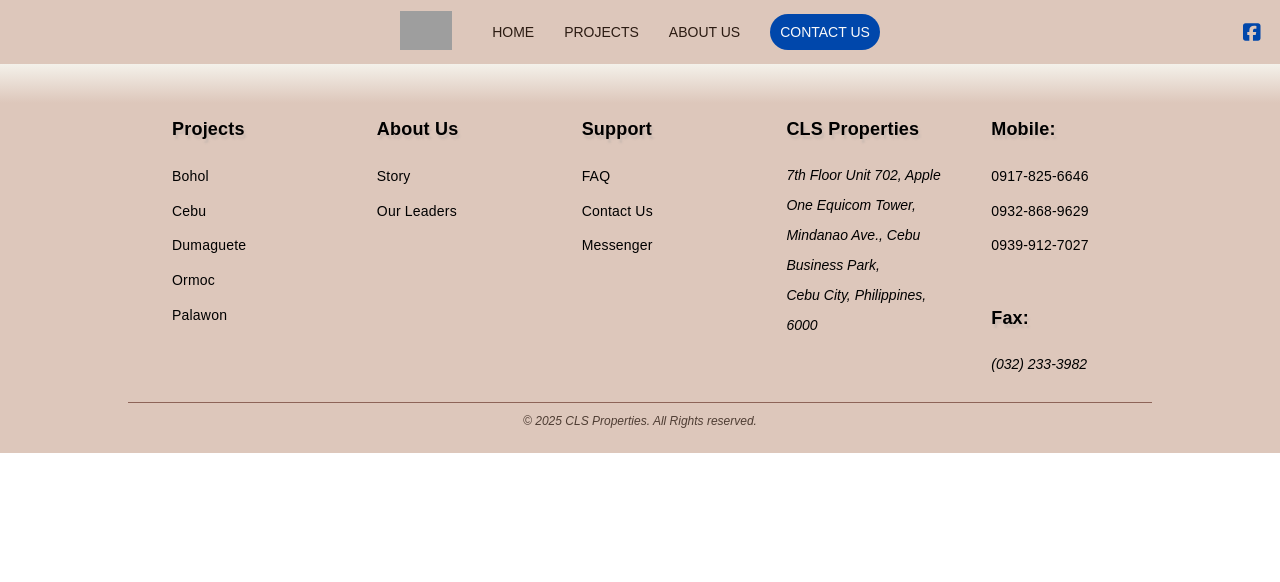
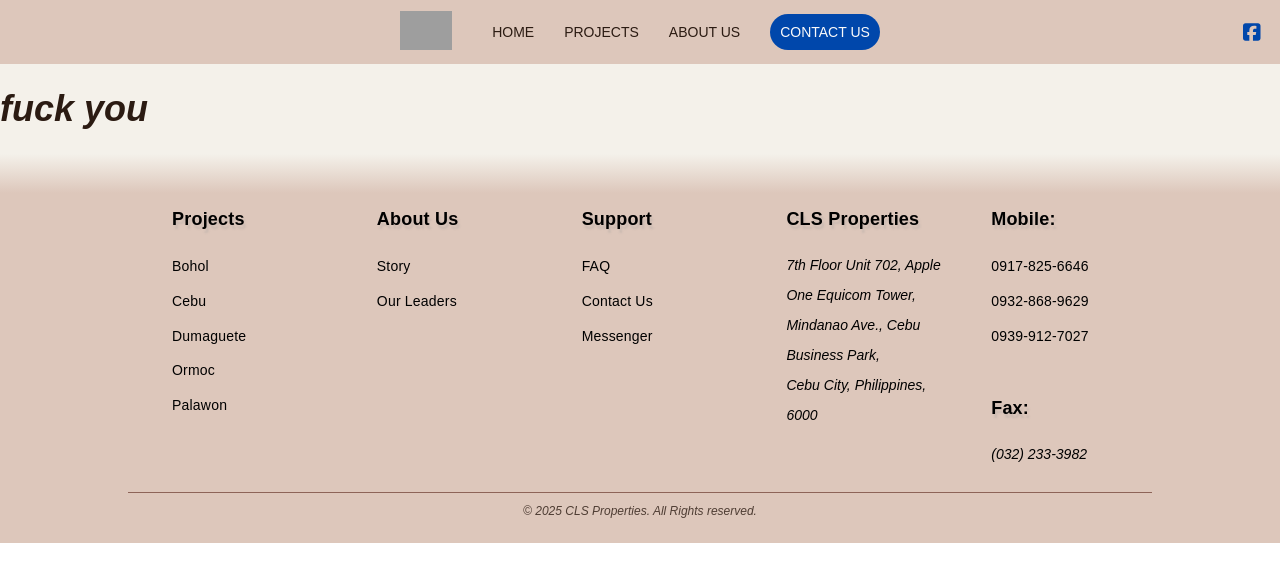
Before and after one commit to Jameboyyy/CLS-Properties, a React (Create React App) app in the folder cls-frontend/: page /contact-us in a window 1280 px wide. Shown: the top 582 px of the page. Built offline with nearby package versions, Linux system fonts and the light colour scheme; no server answers; grey boxes are pictures that could not be loaded.

Commit message:
Set up the contact us

```diff
--- a/cls-frontend/src/App.js
+++ b/cls-frontend/src/App.js
@@ -3,6 +3,7 @@ import Nav from "./components/nav.jsx";
 import Homep from "./pages/homeP.jsx";
 import Footer from "./components/footer.jsx";
 import AboutUsP from "./pages/aboutUsP.jsx";
+import ContactUs from "./pages/contactUsP.jsx";
 
 function App() {
   return (
@@ -11,6 +12,7 @@ function App() {
       <Routes>
         <Route path='/' element={<Homep />} />
         <Route path='/about-us' element={<AboutUsP />} />
+        <Route path='/contact-us' element={<ContactUs />} />
       </Routes>
       <Footer />
     </Router>
--- /dev/null
+++ b/cls-frontend/src/pages/contactUsP.css
@@ -0,0 +1,3 @@
+#contact--us--page {
+    background-color: #f4f1ea;
+}
--- /dev/null
+++ b/cls-frontend/src/pages/contactUsP.jsx
@@ -0,0 +1,13 @@
+import React, {useState, useEffect } from 'react';
+import './contactUsP.css';
+import ContactUsSection from '../sections/contactUsSection';
+
+const ContactUs = () => {
+    return (
+        <div id='contact--us--page'>
+            <ContactUsSection />
+        </div>
+    );
+}
+
+export default ContactUs;
--- /dev/null
+++ b/cls-frontend/src/sections/contactUsSection.jsx
@@ -0,0 +1,11 @@
+import React from 'react';
+
+const ContactUsSection = () => {
+    return (
+        <div>
+            <h1>fuck you </h1>
+        </div>
+    );
+}
+
+export default ContactUsSection;
```
